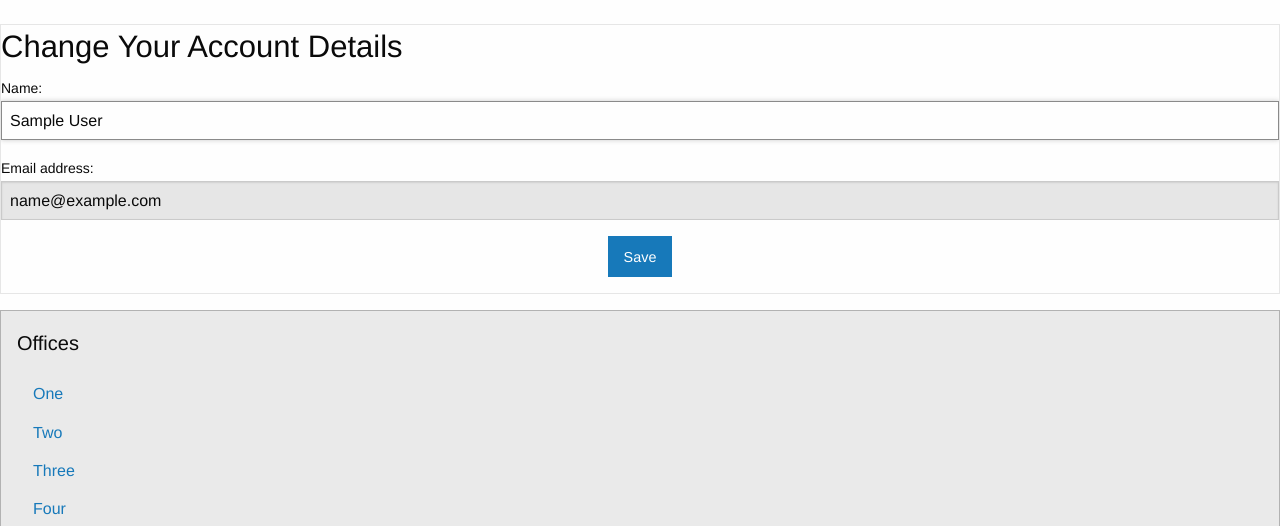
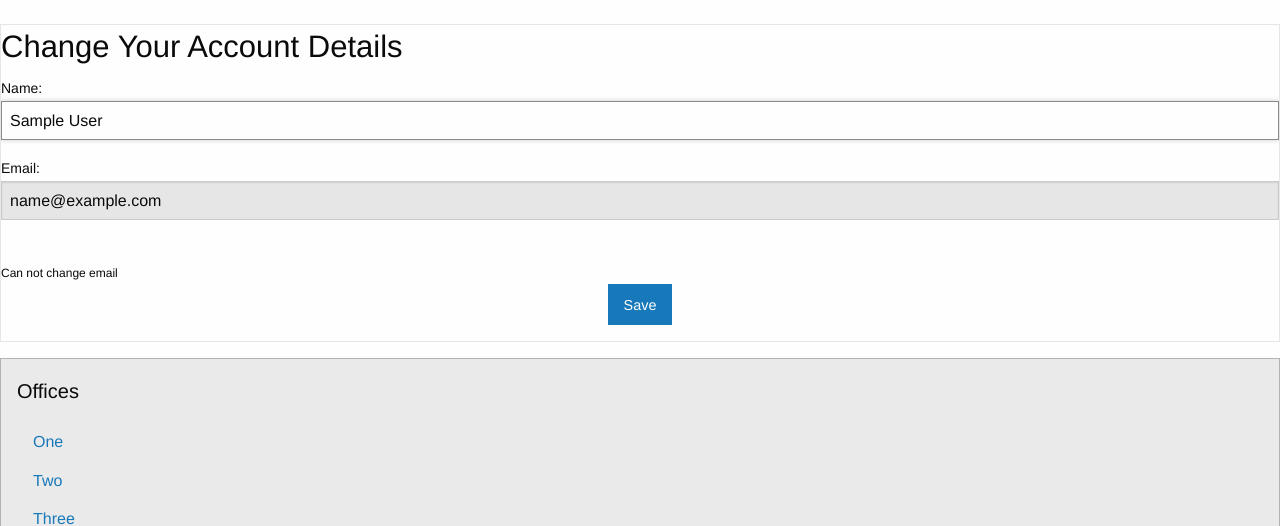
Before and after one commit to mosiahr/toasters_django, a Django app: page /accounts/details/ in a window 1280 px wide. Shown: the part 170-696 px from the top of the page. Run offline with Django 3.2, Linux system fonts and the light colour scheme; the visitor is signed in with stand-in values (Sample User, id 1); some libraries are stand-ins or nearby versions.

Commit message:
edited UserDetailChangeForm

```diff
--- a/accounts/forms.py
+++ b/accounts/forms.py
@@ -247,19 +247,21 @@ class RegisterForm(forms.ModelForm):
 
 
 class UserDetailChangeForm(forms.ModelForm):
-    def __init__(self, *args, **kwargs):
-        super(UserDetailChangeForm, self).__init__(*args, **kwargs)
-        instance = getattr(self, 'instance', None)
-        if instance and instance.id:
-            self.fields['email'].required = False
-            self.fields['email'].widget.attrs['disabled'] = 'disabled'
+    email = forms.EmailField(
+        label=_('Email'),
+        widget=forms.TextInput(attrs={'disabled': True}),
+        required=False,
+        help_text='Can not change email'
+    )
 
-    full_name = forms.CharField(label='Name', required=False,
-                                widget=forms.TextInput(attrs={
-                                    # "class": 'form-control',
-                                    "autofocus": True,
-                                    })
-                                )
+    full_name = forms.CharField(
+        label='Name',
+        required=False,
+        widget=forms.TextInput(attrs={
+            # "class": 'form-control',
+            "autofocus": True,
+        })
+    )
 
     class Meta:
         model = User
--- a/accounts/templates/accounts/detail_update_view.html
+++ b/accounts/templates/accounts/detail_update_view.html
@@ -13,11 +13,7 @@
                 <input type='hidden' name='next' value='{{ next_url }}'/>
             {% endif %}
             {{ form }}
-{#            <label for='email'>Email</label>#}
-{#            <input type='text' id='email' class='form-control disabled' value='{{ request.user.email }}'#}
-{#                   disabled="disabled"/><span class='help-text'>Can not change email</span><br/>#}
             <button type='submit' class='button float-center'>Save</button>
-{#            <a href='{% url "password_change" %}'>Change Password</a>#}
         </form>
     </div>
     </div>
```
